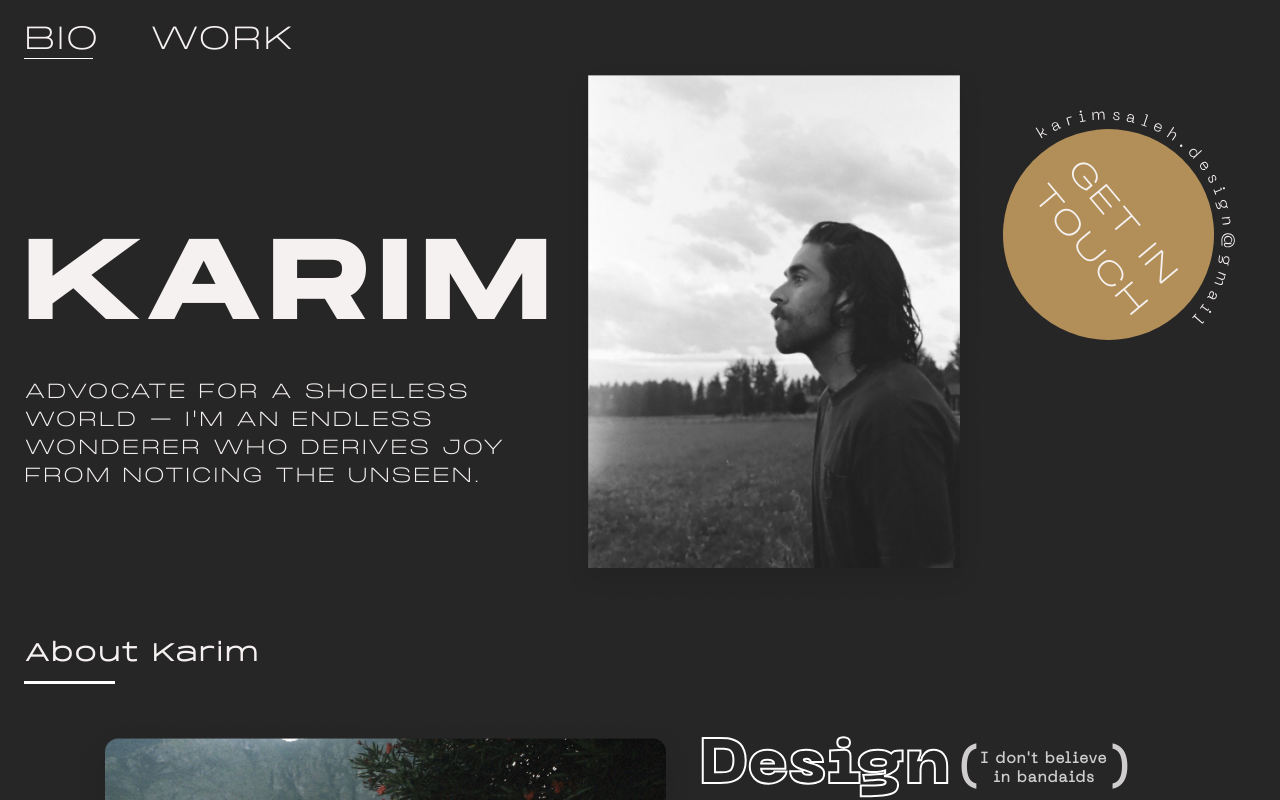
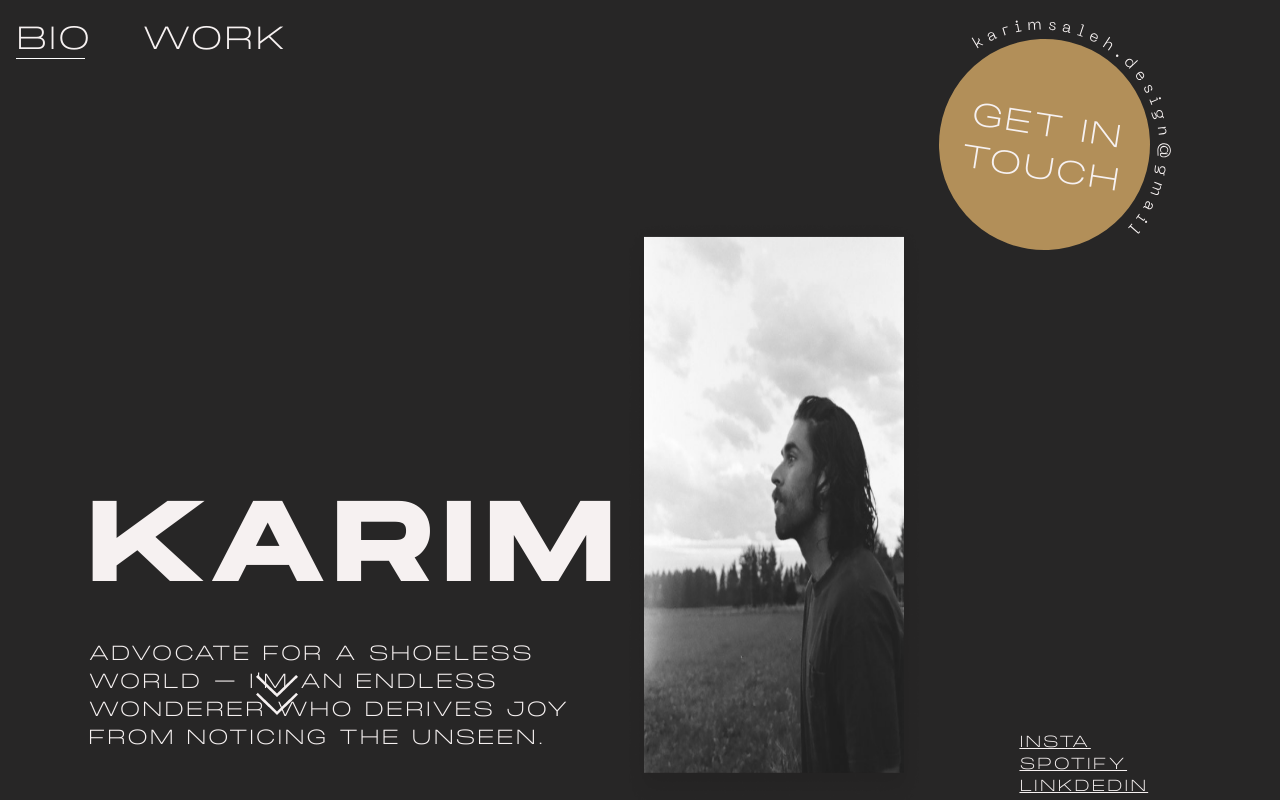
Before and after one commit to keubs/karim, a Next.js app: page / in a window 1280 px wide. Shown: the top 800 px of the page. Built offline with nearby package versions, Linux system fonts and the light colour scheme.

Commit message:
pixelperfect

```diff
--- a/pages/index.js
+++ b/pages/index.js
@@ -14,8 +14,10 @@ function Home({router}) {
         <link rel="icon" href="/favicon.ico" />
       </Head>
       <section className={styles.section}>
+        <Header styles={styles} currentPath={router.pathname} />
+      </section>
+      <section className={styles.top}>
         <div className={styles.container}>
-              <Header styles={styles} currentPath={router.pathname} />
           <main className={styles.main}>
             <div className={styles.intro}>
               <h1 className={styles.title}>
@@ -30,8 +32,18 @@ function Home({router}) {
               <a href="mailto:karimsaleh-design@gmail.com">
                 <div className={styles.circle}>Get In Touch</div>
               </a>
+              <div className={styles.social_links}>
+                <a href="#">Insta</a><br />
+                <a href="#">Spotify</a><br />
+                <a href="#">LinkdedIn</a>
+              </div>
             </div>
           </main>
+        </div>
+        <div class={styles.scroll}>
+          <a href="#">
+            <Image src='/images/scroll-vector.png' width="42px" height="40px" />
+          </a>
         </div>
       </section>
       <section className={styles.section}>
@@ -77,7 +89,7 @@ function Home({router}) {
           </div>
         </div>
       </section>
-          <section>
+      <section className={styles.section}>
         <div className={styles.container}>
           <div className={styles.cardLeft}>
             <Image src='/images/image-music.png' width="662px" height="417px" />
--- a/styles/Home.module.css
+++ b/styles/Home.module.css
@@ -1,10 +1,14 @@
 /* Global */
 .section {
   padding: 1em;
-  /* height: 100vh; */
 }
+
 /* end global */
 /* Homepage Styles */
+.top {
+  padding: 9em 5em 5em 5em;
+  min-height: 100vh;
+}
 .container {
   min-height: 60vh;
   padding: 0 0.5rem;
@@ -47,10 +51,20 @@
 
 .get_in_touch {
   padding: 1em;
-
   background-image: url('/images/Email.svg');
   background-repeat: no-repeat;
   background-position: top right;
+  display: flex;
+  flex-direction: column;
+  margin-top: -250px;
+}
+
+.social_links {
+  margin: 30em 0 0 5em;
+}
+
+.social_links a {
+  text-decoration: underline;
 }
 
 .circle {
@@ -67,13 +81,20 @@
   text-transform: uppercase;
   margin-top: 1.7em;
   margin-right: 0.8em;
-  transform: rotate(50deg);
+  transform: rotate(9deg);
+  flex-grow: 1;
 }
 
 .intro {
-  width: 537px;
+  width: 587px;
   font-size: 1.275rem;
-  margin-top: 7em;
+  margin-top: 12em;
+}
+
+.scroll {
+  position: absolute;
+  bottom: 10%;
+  left: 20%;
 }
 
 .cardLeft {
```
Also changed, not shown: public/images/scroll-vector.png (added). Lines whose indentation alone changed are shown as unchanged.
